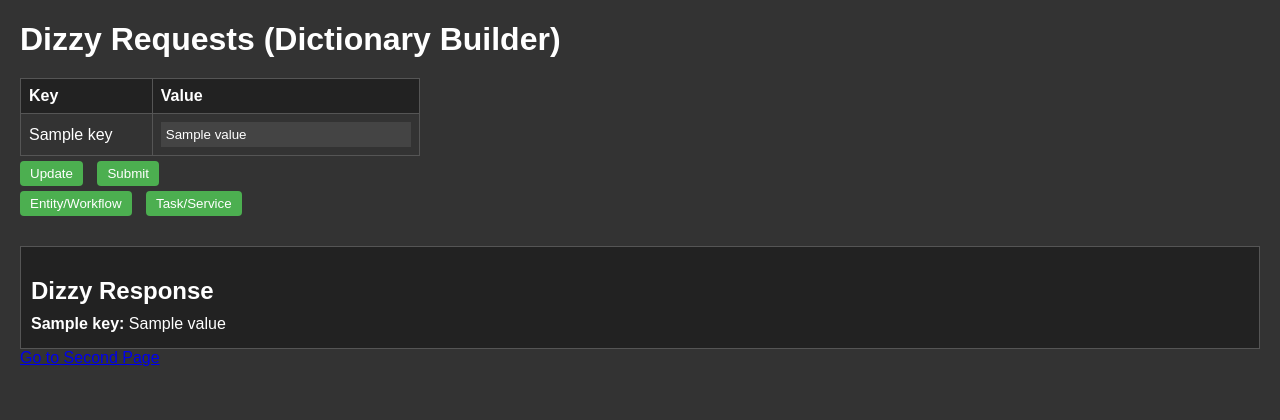
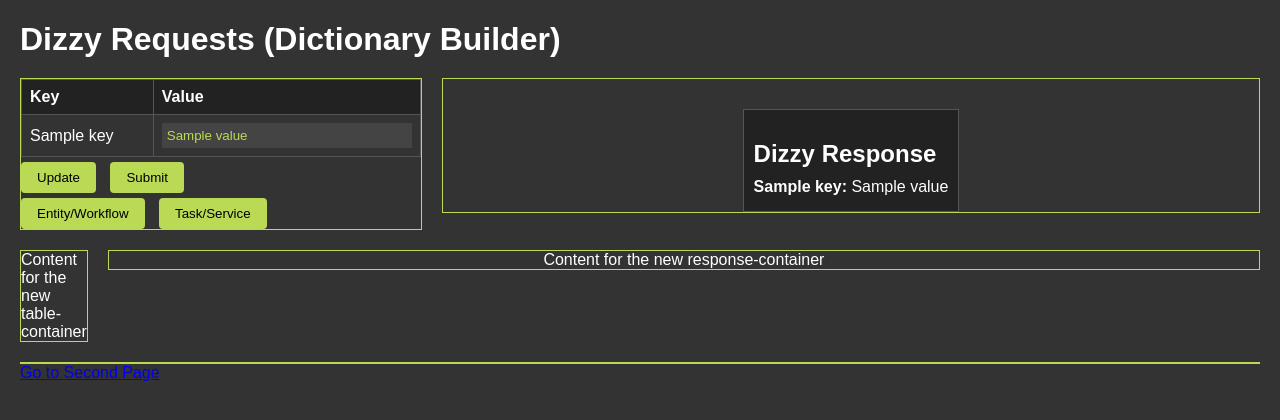
Before and after one commit to GRAYgoose124/dazzle, a Django app: template images/web/app/dict_builder/templates/dict_builder.html in a window 1280 px wide. Shown: the top 420 px of the page. Run offline with Django 4.2, Linux system fonts and the light colour scheme; the template is opened without the code that fills it: most values are stand-ins (such as "Sample title", 1, 10 or a date in 2020).

Commit message:
logging envvar, fixed taskserv response print and dict_builder css/template

```diff
--- a/images/compute/app/dizzy_server.py
+++ b/images/compute/app/dizzy_server.py
@@ -3,7 +3,8 @@ import sys
 from dizzy.daemon import Server
 import logging
 
-logging.basicConfig(level=logging.DEBUG)
+
+logging.basicConfig(level=getattr(logging, os.getenv("DIZZY_LOG_LEVEL", "INFO")))
 
 
 server = Server(port=os.getenv("DIZZY_COMPUTE_PORT"))
--- a/images/web/app/dazzlesite/urls.py
+++ b/images/web/app/dazzlesite/urls.py
@@ -26,7 +26,7 @@ urlpatterns = [
     # simple call to dizzy-request.py
     path("dizzy/", dizzy.request, name="dizzy"),
     # dictbuilder app
-    path("dict-builder/", dict_builder, name="dict_builder"),
+    path("", dict_builder, name="dict_builder"),
     path(
         "dynamic/<str:function_namespace>/",
         DynamicArgsView.as_view(),
--- a/images/web/app/dict_builder/static/dict_builder.css
+++ b/images/web/app/dict_builder/static/dict_builder.css
@@ -1,13 +1,3 @@
-button[type="submit"] {
-    padding: 8px 16px;
-    background-color: #4CAF50;
-    color: #fff;
-    border: none;
-    border-radius: 4px;
-    cursor: pointer;
-    margin-right: 10px;
-}
-
 body {
     font-family: Arial, sans-serif;
     margin: 20px;
@@ -41,15 +31,18 @@ input[type="text"] {
     width: 96%;
     padding: 5px;
     background-color: #444;
-    color: #fff;
-    border: 0px solid #555;
+    color: #bada55;
+    border: 0;
 }
 
 button[type="submit"] {
-    padding: 5px 10px;
-    background-color: #4CAF50;
-    color: #fff;
+    padding: 8px 16px;
+    background-color: #bada55;
+    /* Light green accent color */
+    color: #000;
+    /* Black text color */
     border: none;
+    border-radius: 4px;
     cursor: pointer;
     margin-right: 10px;
     margin-top: 5px;
@@ -90,4 +83,39 @@ button[type="submit"] {
 
 .footer a:hover {
     text-decoration: underline;
+    color: #bada55;
+    /* Light green accent color for clicked hyperlink */
 }
+
+.container {
+    display: flex;
+    align-items: flex-start;
+    /* Adjust vertical alignment */
+    justify-content: space-between;
+    flex-wrap: wrap;
+    margin-bottom: 20px;
+
+    /* Allow wrapping to multiple rows */
+}
+
+.table-container {
+    flex: 1;
+    margin-right: 20px;
+    flex-grow: inherit;
+    border: 1px solid #bada55;
+}
+
+.response-container {
+    flex: 1;
+    display: flex;
+    flex-direction: column;
+    align-items: center;
+    justify-content: center;
+    border: 1px solid #bada55;
+    /* Light green accent color for border outline */
+}
+
+.text-editor {
+    margin-top: 20px;
+    border: 1px solid #bada55;
+}
--- a/images/web/app/dict_builder/templates/dict_builder.html
+++ b/images/web/app/dict_builder/templates/dict_builder.html
@@ -1,5 +1,4 @@
 {% load static %}
-
 <!DOCTYPE html>
 <html>
 
@@ -10,6 +9,8 @@
 
 <body>
     <h1>Dizzy Requests (Dictionary Builder)</h1>
+    <div class="container">
+        <div class="table-container">
             <form method="post" action="{% url 'dict_builder' %}">
                 {% csrf_token %}
 
@@ -34,8 +35,10 @@
                     <button type="submit" name="ChangeKeys" value="task_service">Task/Service</button>
                 </div>
             </form>
+        </div>
 
         {% if dizzy %}
+        <div class="response-container">
             <div class="dizzy-stats">
                 <h2>Dizzy Response</h2>
                 <ul>
@@ -44,9 +47,29 @@
                     {% endfor %}
                 </ul>
             </div>
+        </div>
         {% endif %}
+    </div>
 
+    <!-- Additional row -->
+    <div class="container">
+        <div class="table-container">
+            Content for the new table-container
+        </div>
+
+        <div class="response-container">
+            Content for the new response-container
+        </div>
+    </div>
+
+    <div class="text-editor">
+        <!-- Your text editor HTML code goes here -->
+
+    </div>
+
+    <footer>
         <a href="{% url 'second_page' %}">Go to Second Page</a>
+    </footer>
 </body>
 
 </html>
--- a/images/web/app/dict_builder/views.py
+++ b/images/web/app/dict_builder/views.py
@@ -62,11 +62,7 @@ def dict_builder(request):
                 )
 
             if "service" in dict_data and "task" in dict_data:
-                if isinstance(response, dict):
-                    response = {"workflow": response}
-                response["taskserv"] = client.request_task(
-                    dict_data["service"], dict_data["task"]
-                )
+                response = client.request_task(dict_data["service"], dict_data["task"])
 
     return render(
         request,
--- a/images/web/app/dizzy_client.py
+++ b/images/web/app/dizzy_client.py
@@ -21,3 +21,4 @@ def main():
 
 if __name__ == "__main__":
     main()
+    # pass
```
Also changed, not shown: 1 other file. Lines whose indentation alone changed are shown as unchanged.
